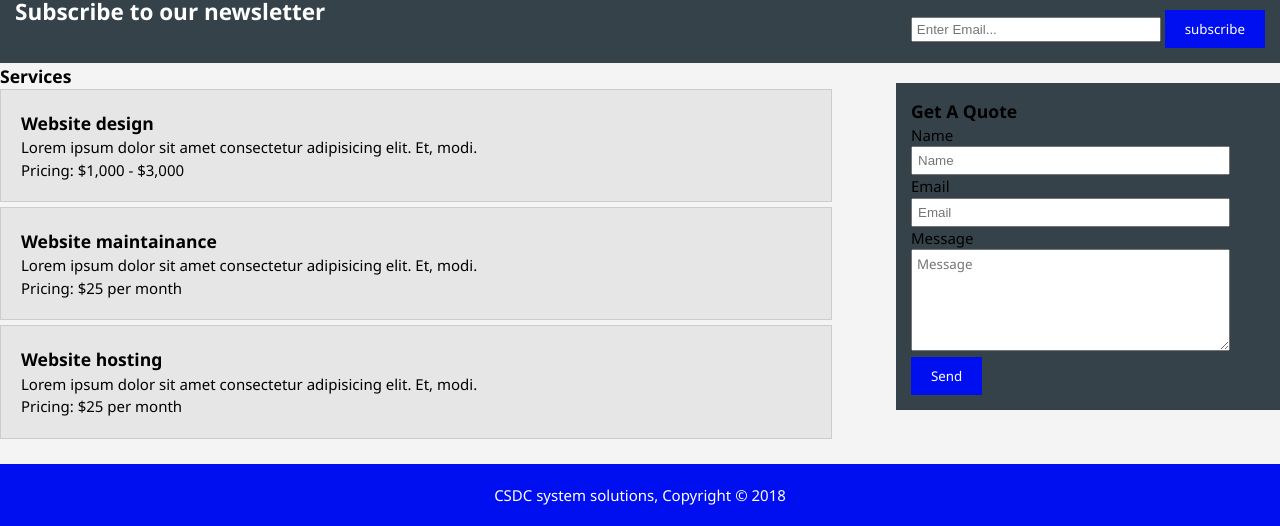
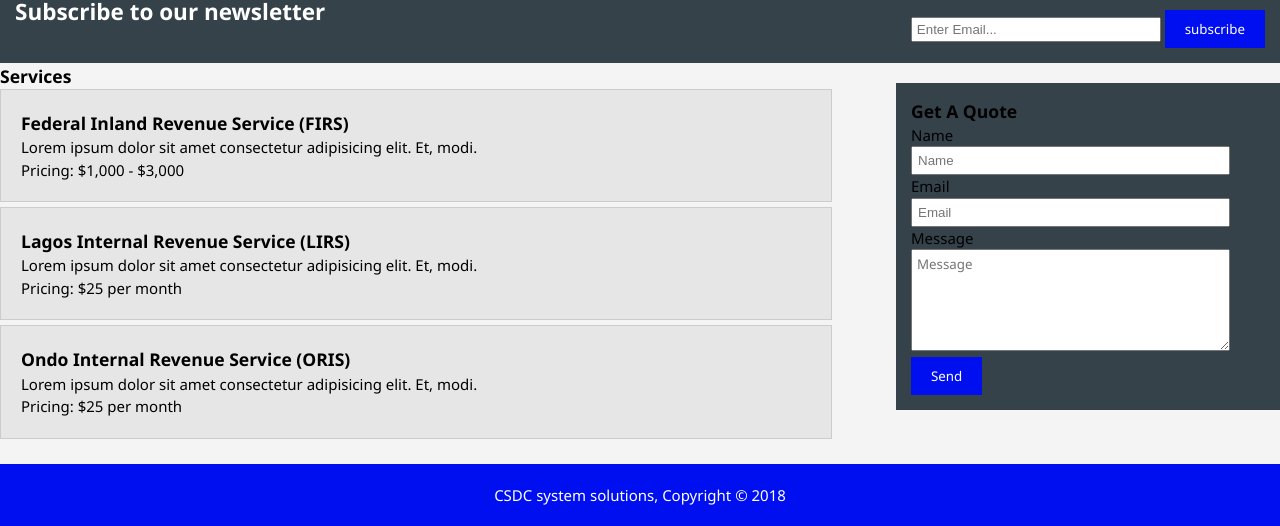
Before and after one commit to jennynzeribe/Building-a-site-with-only-HTML5-and-CSS3, a PHP site: page /Pages/service.html in a window 1280 px wide. Shown: the part 404-930 px from the top of the page. Run offline with PHP 8.4, Linux system fonts and the light colour scheme.

Commit message:
new adds

```diff
--- a/CSS/Styles.css
+++ b/CSS/Styles.css
@@ -140,7 +140,8 @@ ul#services li{
 .team-section{
     overflow: hidden;
     text-align: center;
-    background: #34495e;
+    background-image:linear-gradient(rgba(0, 0, 0, 0.664),rgba(0, 0, 0, 0.664)), url(../Images/nigeria2.jpg);
+    background-size: cover;
     padding: 60px;
 
 }
--- a/Pages/service.html
+++ b/Pages/service.html
@@ -42,17 +42,17 @@
                            <h1 class="page-title">Services</h1>
                            <ul id="services">
                             <li>
-                                <h3>Website design</h3>
+                                <h3>Federal Inland Revenue Service (FIRS)</h3>
                                 <p>Lorem ipsum dolor sit amet consectetur adipisicing elit. Et, modi.</p>
                                 <p>Pricing: $1,000 - $3,000</p>
                             </li>
                             <li>
-                                    <h3>Website maintainance</h3>
+                                    <h3>Lagos Internal Revenue Service (LIRS)</h3>
                                     <p>Lorem ipsum dolor sit amet consectetur adipisicing elit. Et, modi.</p>
                                     <p>Pricing: $25 per month</p>
                                 </li>
                                 <li>
-                                        <h3>Website hosting</h3>
+                                        <h3>Ondo Internal Revenue Service (ORIS)</h3>
                                         <p>Lorem ipsum dolor sit amet consectetur adipisicing elit. Et, modi.</p>
                                         <p>Pricing: $25 per month</p>
                                     </li>
```
